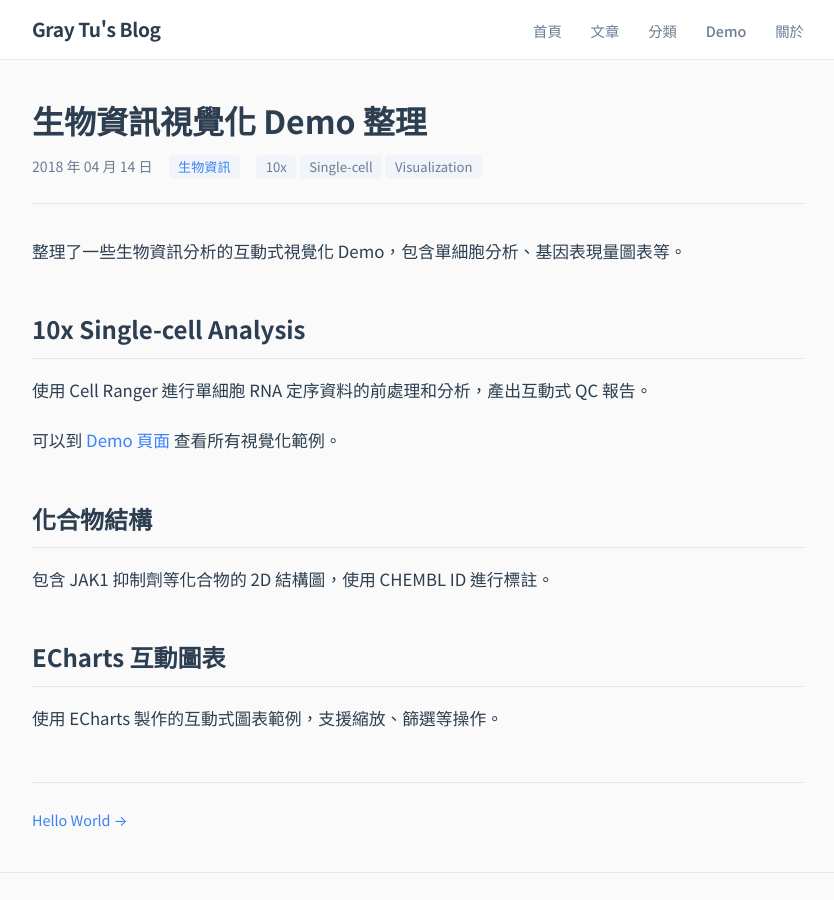
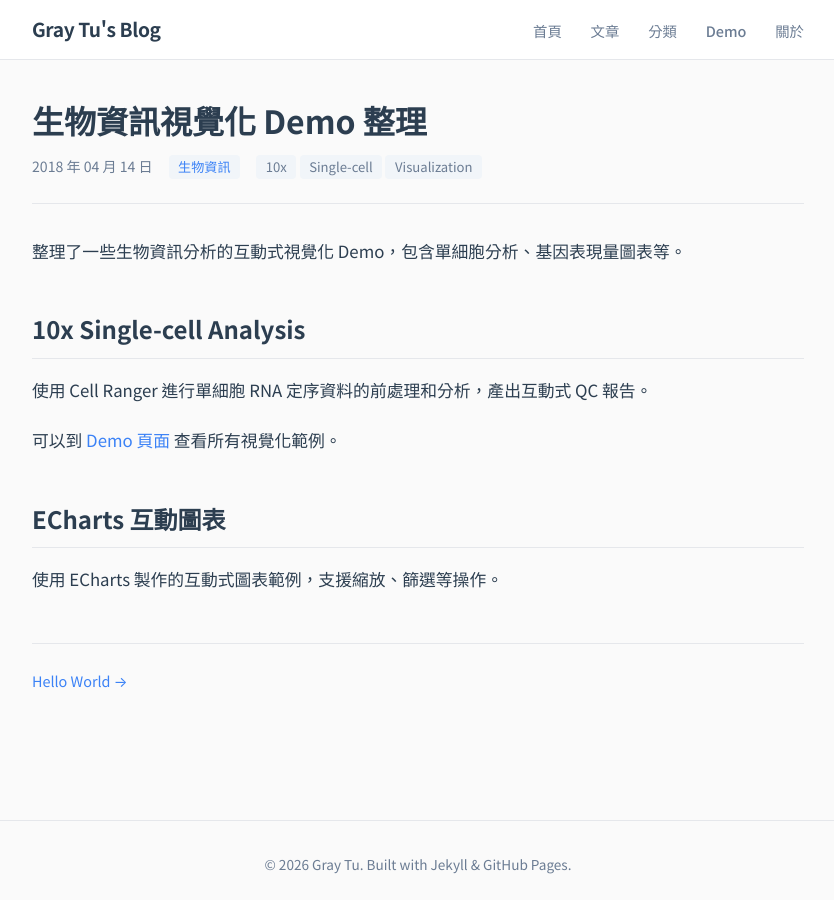
Before and after one commit to Gray-Tu/Gray-Tu.github.io, a Jekyll site: the page built from _posts/2018-04-14-bioinformatics-demo.md, in a window 1280 px wide and 900 px high. Shown: the whole window, without its empty margins (222-1056 px from the left). Built offline with Jekyll 4.4.1, drawn with Linux system fonts in a browser that asks for light colours.

Commit message:
remove: 清除文章中 2D 化合物結構殘留內容
https://claude.ai/code/session_017qukKF9Yq1AeUicYuHysN5

Co-authored-by: Claude <noreply@anthropic.com>

```diff
--- a/_posts/2018-04-14-bioinformatics-demo.md
+++ b/_posts/2018-04-14-bioinformatics-demo.md
@@ -12,10 +12,6 @@ tags: [10x, Single-cell, Visualization]
 
 可以到 [Demo 頁面](/demos/) 查看所有視覺化範例。
 
-## 化合物結構
-
-包含 JAK1 抑制劑等化合物的 2D 結構圖，使用 CHEMBL ID 進行標註。
-
 ## ECharts 互動圖表
 
 使用 ECharts 製作的互動式圖表範例，支援縮放、篩選等操作。
```
